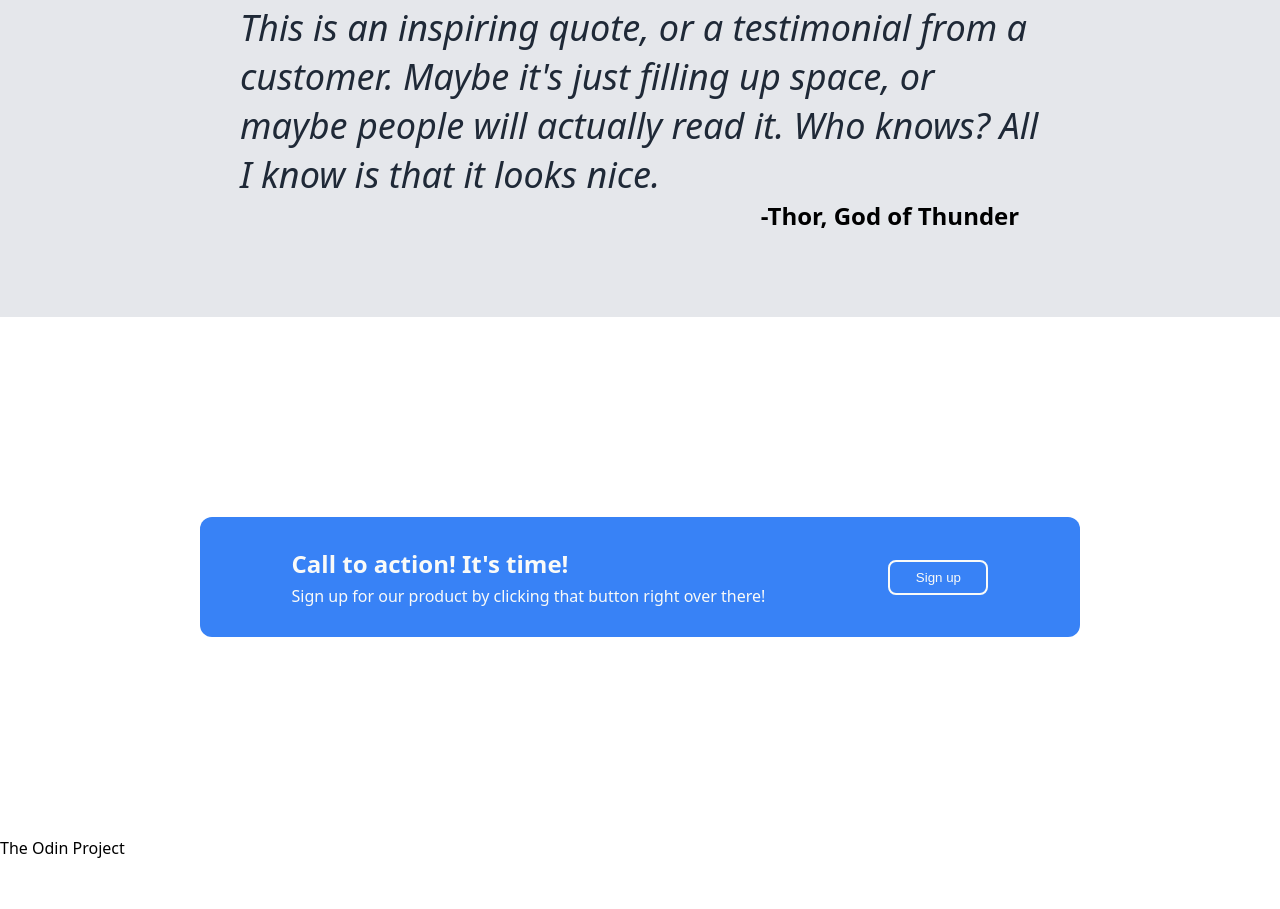
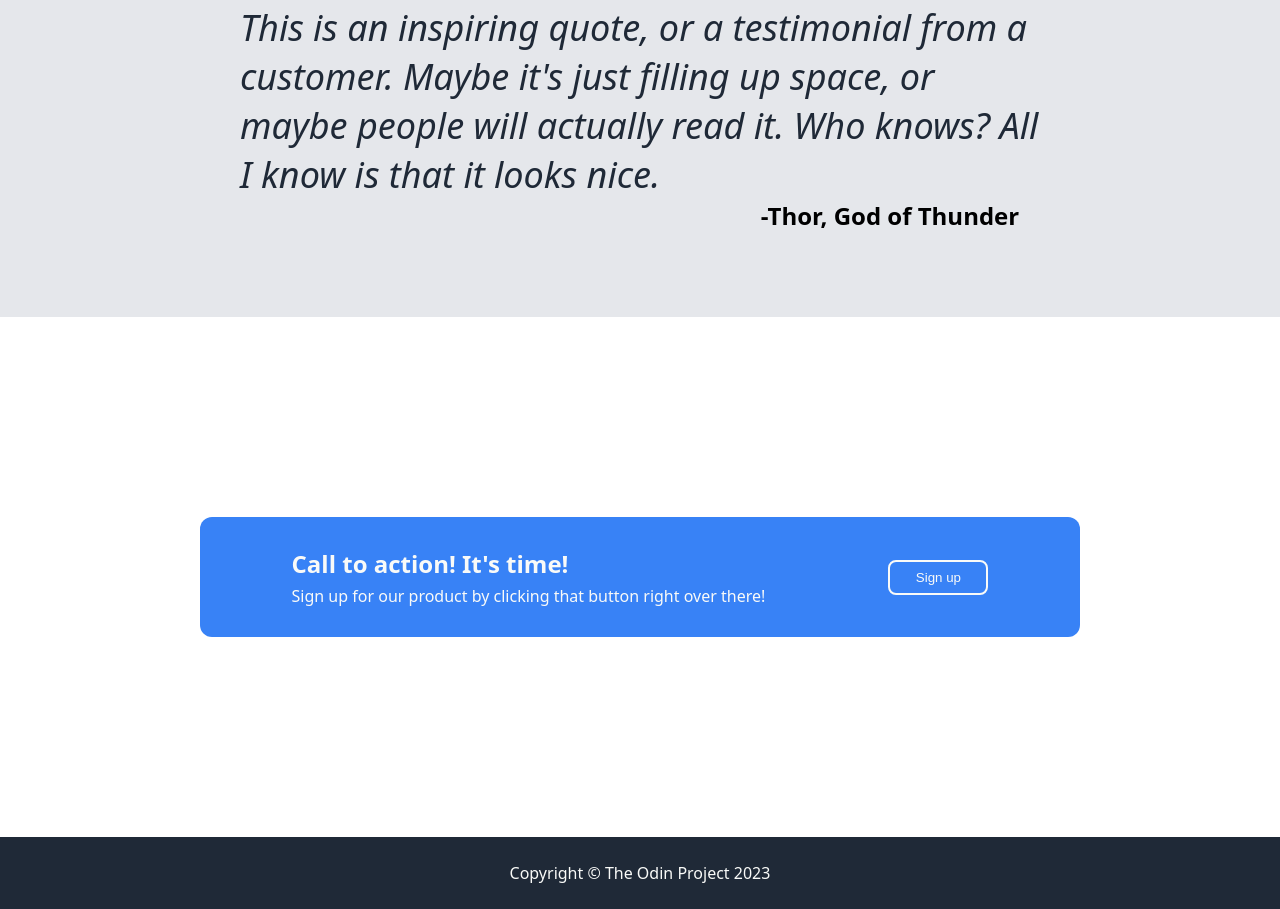
Before and after one commit to rileydonat/landing-page, a plain HTML site: page index.html in a window 1280 px wide. Shown: the part 1026-1935 px from the top of the page. Before the commit the page ends 1885 px from the top, so only its background shows below. Drawn offline with Linux system fonts and the light colour scheme.

Commit message:
Edit footer div and style
Added more text to footer and styled with background color, centering,
padding, and font color.

```diff
--- a/index.html
+++ b/index.html
@@ -80,7 +80,7 @@
         </div>
 
         <div class="footer">
-            <div>The Odin Project</div>
+            <div>Copyright © The Odin Project 2023</div>
         </div>
 
 
--- a/style.css
+++ b/style.css
@@ -50,13 +50,16 @@ a {
     margin-right: 100px;
 }
 
-.header, .top {
+.header, .top, .footer {
     background-color: #1F2937;
 }
 
 
 .footer{
     display: flex;
+    justify-content: center;
+    padding: 25px;
+    color: #F9FAF8;
 }
 
 .top {
```
